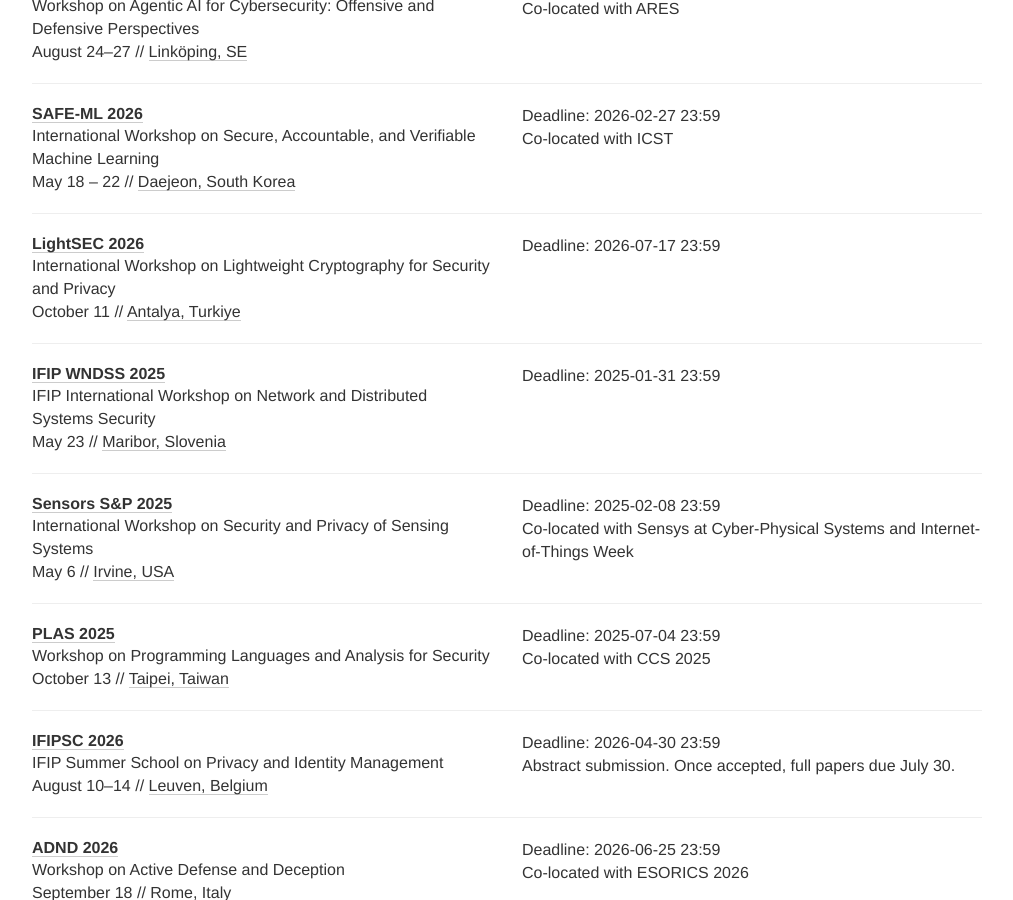
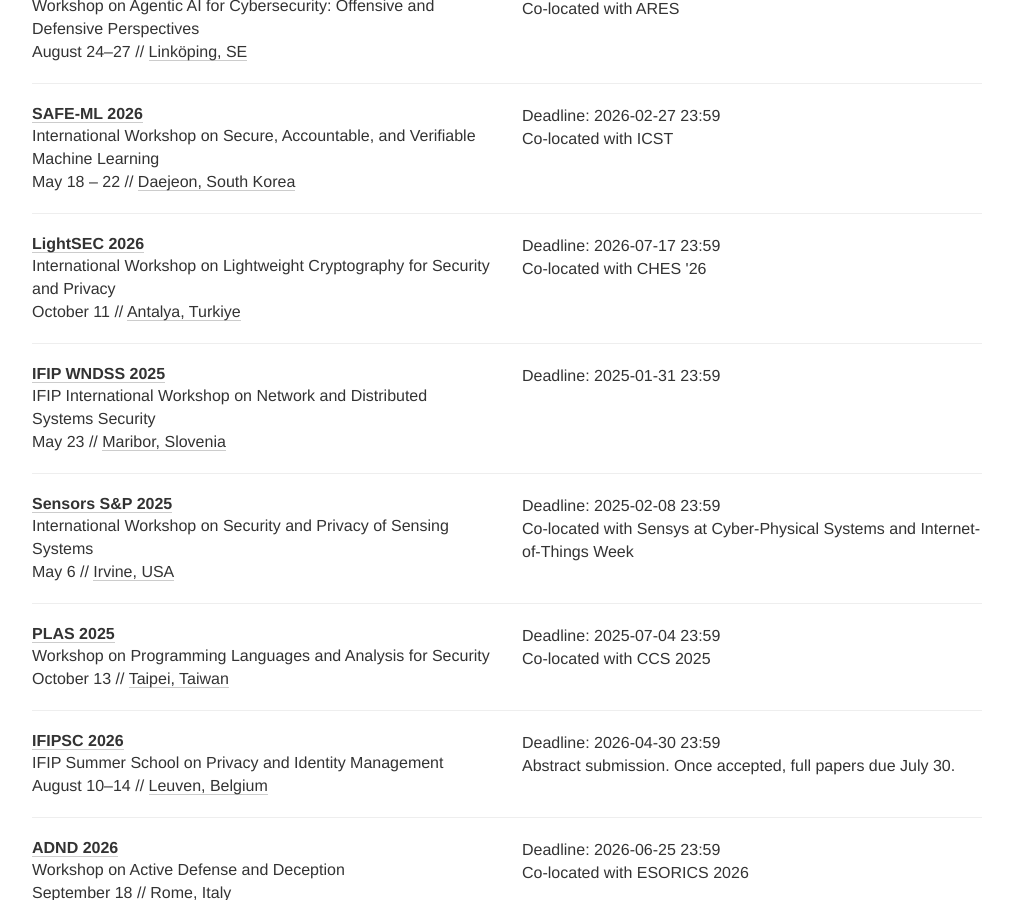
Before and after one commit to sec-deadlines/sec-deadlines.github.io, a Jekyll site: the page built from index.html, in a window 1280 px wide and 900 px high, scrolled down 29011 px. Shown: the whole window, without its empty margins (133-1146 px from the left). Built offline with Jekyll 4.4.1, drawn with Linux system fonts in a browser that asks for light colours; nearby versions of some CDN libraries; comment, search, counter and statistics services are not loaded.

Commit message:
Update conferences.yml

```diff
--- a/_data/conferences.yml
+++ b/_data/conferences.yml
@@ -2020,6 +2020,7 @@
   date: October 11
   link: https://lightsec2026.com/
   deadline: ["2026-07-17 23:59"]
+  comment: Co-located with CHES '26
   place: Antalya, Turkiye
   tags: [SEC, PRIV, SHOP, OTHERS, CRYPTO]
 
```
